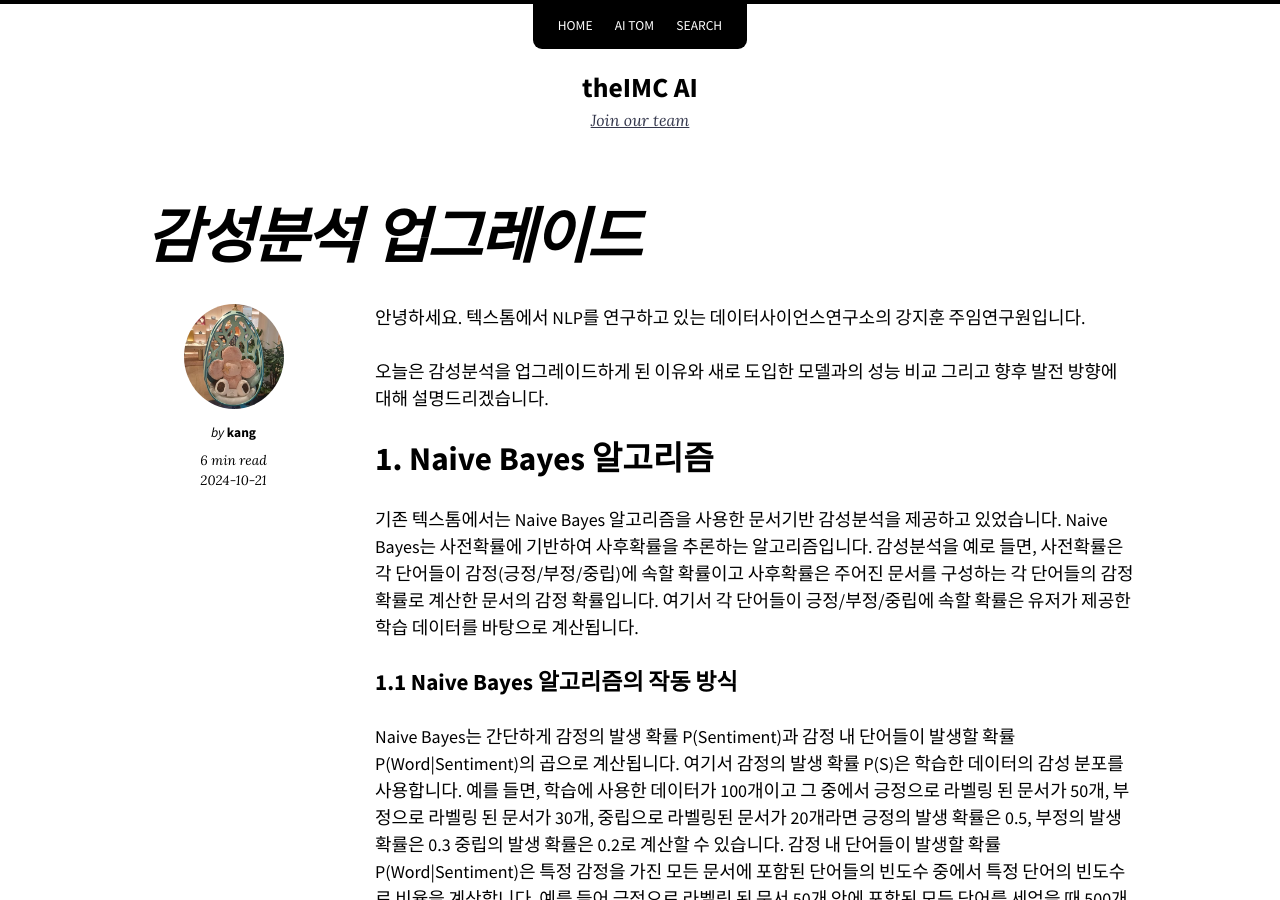
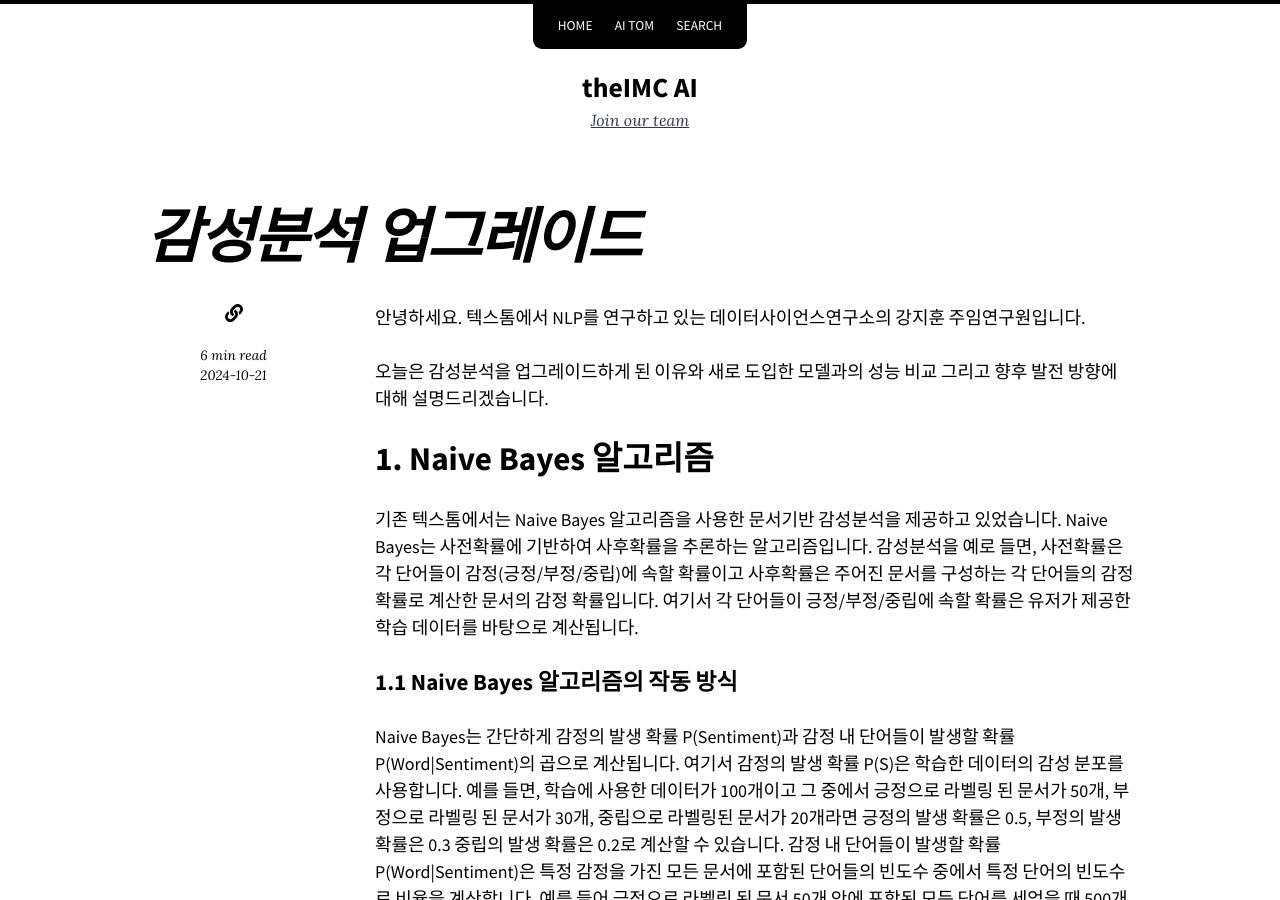
Before and after one commit to hjjson/hjjson.github.io, a Jekyll site: the page built from _posts/2024-10-22-upgrade-sentiment-analysis.markdown, in a window 1280 px wide and 900 px high. Built offline with Jekyll 4.4.1, drawn with Linux system fonts in a browser that asks for light colours; nearby versions of some CDN libraries.

Commit message:
Update 2024-10-22-upgrade-sentiment-analysis.markdown

```diff
--- a/_posts/2024-10-22-upgrade-sentiment-analysis.markdown
+++ b/_posts/2024-10-22-upgrade-sentiment-analysis.markdown
@@ -2,10 +2,6 @@
 layout: post
 title:  "감성분석 업그레이드"
 date:   2024-10-22 00:00:00 +0900
-author:
-  name: kang
-  picture: /images/jin/jin_profile.jpg
-  etc: theIMC r&a team leader
 ---
 안녕하세요. 텍스톰에서 NLP를 연구하고 있는 데이터사이언스연구소의 강지훈 주임연구원입니다.
 
```
